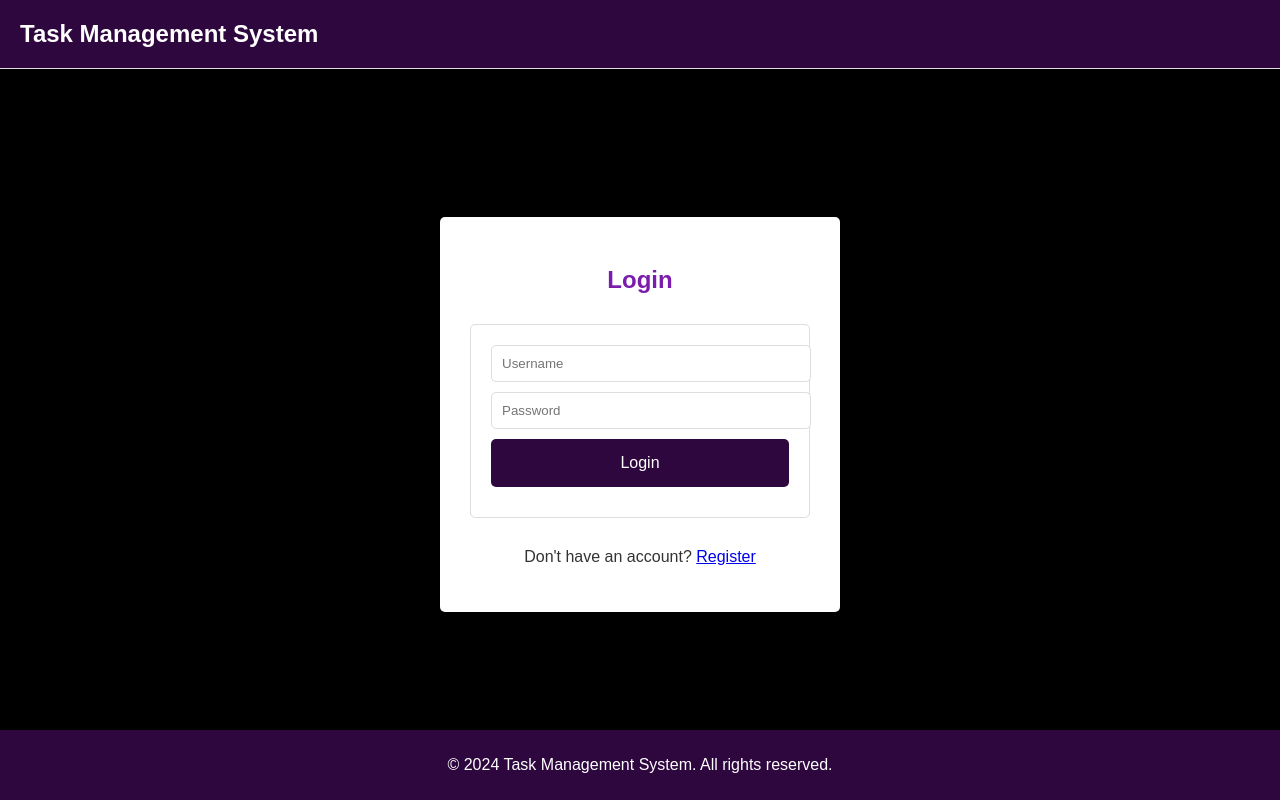
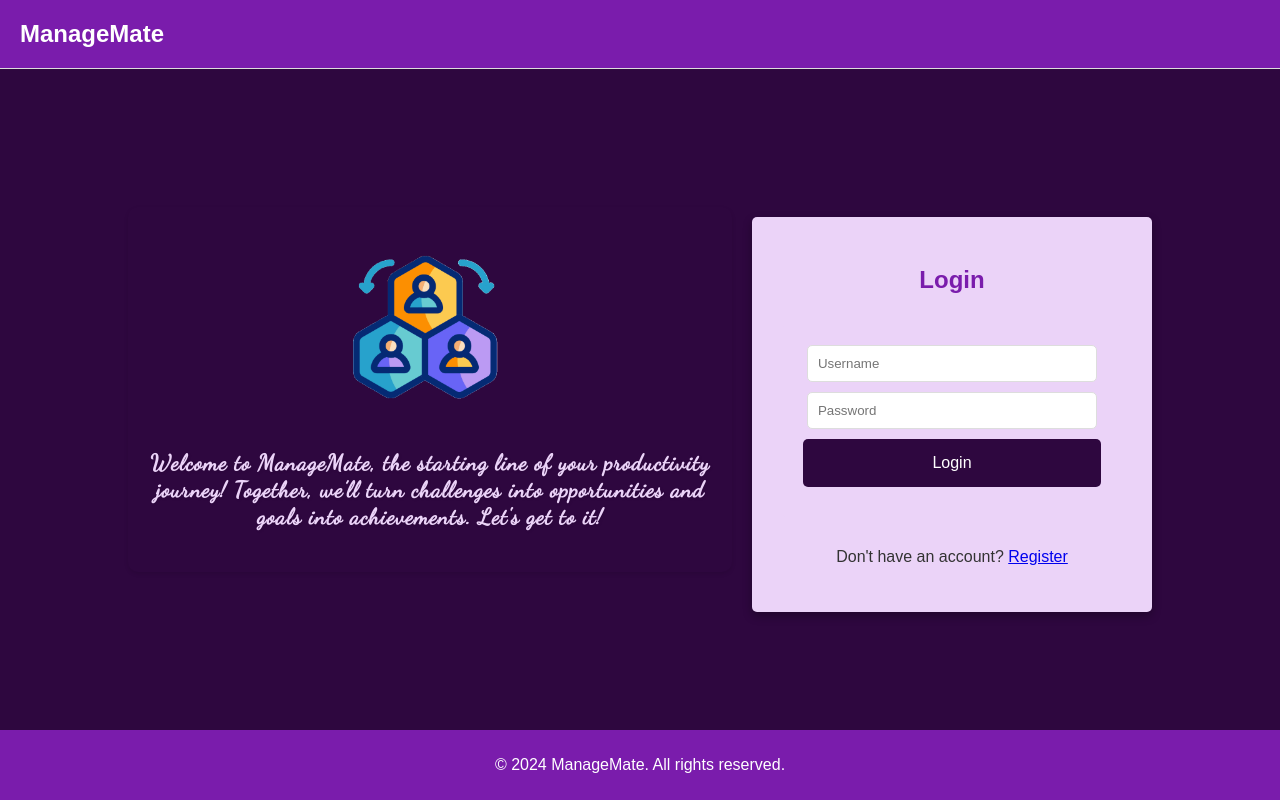
Before and after one commit to hersheydoria/task-management, a PHP site: page / in a window 1280 px wide. Run offline with PHP 8.4, Linux system fonts and the light colour scheme; some libraries are stand-ins or nearby versions.

Commit message:
feat: added gif and welcome message

```diff
--- a/assets/style.css
+++ b/assets/style.css
@@ -14,18 +14,53 @@ html, body {
     box-sizing: border-box;
 }
 
+.content-wrapper {
+    display: flex;
+    flex-direction: row;
+    gap: 20px;
+    align-items: center; /* Align items vertically to the center */
+    justify-content: center; /* Ensure everything is centered within the container */
+    width: 80%;
+    max-width: 1200px;
+    margin: 0 auto; /* Center the entire wrapper horizontally */
+}
+
+.welcome-message {
+    flex: 1;
+    padding: 20px;
+    border-radius: 10px;
+    box-shadow: 0 2px 4px rgba(0, 0, 0, 0.1);
+    font-size: 1.2rem; /* Slightly larger text for more emphasis */
+    font-family: 'Dancing Script', cursive; /* Cute and playful font */
+    font-weight: normal; /* Normal weight for a relaxed look */
+    color: #EBD3F8; /* Subtle text color */
+    text-align: center; /* Center text within the message box */
+    letter-spacing: 1px; /* Add some space between letters */
+    text-transform: none; /* Keep the text as it is */
+    text-shadow: 1px 1px 3px rgba(0, 0, 0, 0.1); /* Light text shadow */
+}
+
+.welcome-image {
+    display: block;
+    margin: 0 auto 20px;
+    height: 200px; /* Adjust the height to a medium size */
+    width: auto; /* Maintain the aspect ratio */
+    max-width: 100%; /* Ensure the GIF does not exceed the container width */
+}
+
+
 /* Ensure the footer stays at the bottom */
 footer {
     margin-top: auto; /* Push footer to the bottom */
     padding: 10px;
-    background: #2E073F;
+    background: #7A1CAC;
     color: white;
     text-align: center;
 }
 
 body {
     font-family: Arial, sans-serif;
-    background-color: black;
+    background-color: #2E073F;
     color: #333;
     display: flex;
     flex-direction: column;
@@ -38,7 +73,7 @@ header {
     justify-content: space-between;
     align-items: center;
     padding: 20px;
-    background-color: #2E073F;
+    background-color: #7A1CAC;
     border-bottom: 1px solid #ddd;
 }
 
@@ -73,13 +108,13 @@ form {
     max-width: 400px;
     margin: 20px auto;
     padding: 20px;
-    background: #fff;
-    border: 1px solid #ddd;
+    background: #EBD3F8;
+    border: 1px solid #EBD3F8;
     border-radius: 5px;
 }
 
 input, button {
-    width: 100%;
+    width: 90%;
     margin-bottom: 10px;
     padding: 10px;
     border: 1px solid #ddd;
@@ -104,7 +139,7 @@ footer {
     text-align: center;
     margin-top: 20px;
     padding: 10px;
-    background: #2E073F;
+    background: #7A1CAC;
     color: white;
     margin-bottom: 0;
 }
@@ -148,7 +183,7 @@ footer {
     width: 90%;
     margin: 50px auto 0; /* Add top margin for spacing and center horizontally */
     padding: 30px;
-    background-color: #fff;
+    background-color: #EBD3F8;
     border-radius: 5px;
     box-shadow: 0 4px 10px rgba(0, 0, 0, 0.3);
     text-align: center;
--- a/includes/footer.php
+++ b/includes/footer.php
@@ -1,5 +1,5 @@
 <footer>
-    <p>&copy; <?= date("Y") ?> Task Management System. All rights reserved.</p>
+    <p>&copy; <?= date("Y") ?> ManageMate. All rights reserved.</p>
 </footer>
 </body>
 </html>
--- a/includes/header.php
+++ b/includes/header.php
@@ -12,11 +12,11 @@ if (session_status() === PHP_SESSION_NONE) {
     <meta name="viewport" content="width=device-width, initial-scale=1.0">
     <link rel="stylesheet" href="assets/style.css?v=1.0">
 <link rel="stylesheet" href="../assets/style.css?v=1.0">
-    <title>Task Management System</title>
+    <title>ManageMate</title>
 </head>
 <body>
 <header>
-    <h1>Task Management System</h1>
+    <h1>ManageMate</h1>
     <?php if (isset($_SESSION['user_id'])): ?>
         <nav>
         <a href="/task_management/dashboard.php">Dashboard</a>
--- a/index.php
+++ b/index.php
@@ -26,6 +26,14 @@ if ($_SERVER['REQUEST_METHOD'] === 'POST') {
 ?>
 <?php include 'includes/header.php'; ?>
 <div class="main-content">
+    <div class="content-wrapper">
+        <div class="welcome-message">
+            <img src="huhuhu.gif" alt="Business GIF" class="welcome-image">
+            <h3>Welcome to ManageMate, the starting line of your productivity journey!
+             Together, we’ll turn challenges into opportunities and goals into achievements.
+             Let's get to it!</h3>
+        </div>
+
         <div class="form-container">
             <h2>Login</h2>
             <?php if (isset($error)) echo "<p class='error'>$error</p>"; ?>
@@ -37,4 +45,8 @@ if ($_SERVER['REQUEST_METHOD'] === 'POST') {
             <p>Don't have an account? <a href="register.php">Register</a></p>
         </div>
     </div>
+</div>
+
+<link href="https://fonts.googleapis.com/css2?family=Dancing+Script&display=swap" rel="stylesheet">
+
 <?php include 'includes/footer.php'; ?>
```
Also changed, not shown: gg.gif (added), huhuhu.gif (added). Lines whose indentation alone changed are shown as unchanged.
